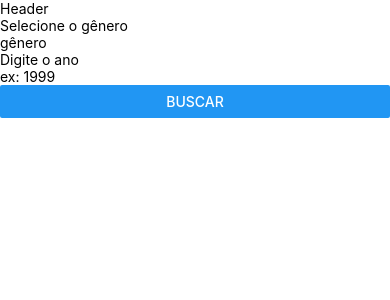
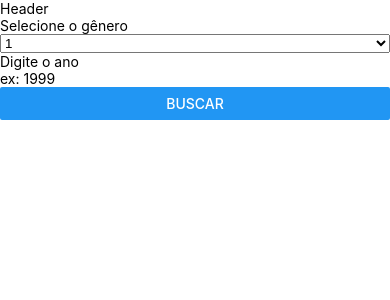
Before and after one commit to LukazMedeiros/movie_react-native, a React Native app: screen / in a window 390 px wide. Shown: the top 300 px of the page. Built offline with nearby package versions, Linux system fonts and the light colour scheme.

Commit message:
criado dropdown de generos

```diff
--- a/package.json
+++ b/package.json
@@ -9,6 +9,7 @@
     "web": "expo start --web"
   },
   "dependencies": {
+    "@react-native-picker/picker": "2.4.2",
     "expo": "~46.0.13",
     "expo-status-bar": "~1.4.0",
     "react": "18.0.0",
--- a/src/screens/Index/index.jsx
+++ b/src/screens/Index/index.jsx
@@ -1,10 +1,26 @@
+import { Picker } from "@react-native-picker/picker";
+import { useState } from "react";
 import { Button, Text, TextInput, View } from "react-native";
 
 export function Index() {
+  const genres = [1, 2, 3, 4, 5, 6, 7, 8, 9];
+
+  const [selectedGenre, setSelectedGenre] = useState("selecione");
+
+  const options = genres.map((item) => {
+    const label = item.toString();
+    return <Picker.Item label={label} value={item} key={item} />;
+  });
+
   return (
     <View>
       <Text>Selecione o gênero</Text>
-      <TextInput placeholder="gênero" />
+      <Picker
+        selectedValue={selectedGenre}
+        onValueChange={(itemValue) => setSelectedGenre(itemValue)}
+      >
+        {options}
+      </Picker>
       <Text>Digite o ano</Text>
       <TextInput placeholder="ex: 1999" keyboardType="numeric" />
       <Button title="Buscar" />
```
Also changed, not shown: 1 other file (tests, documents, lock files or other folders).
